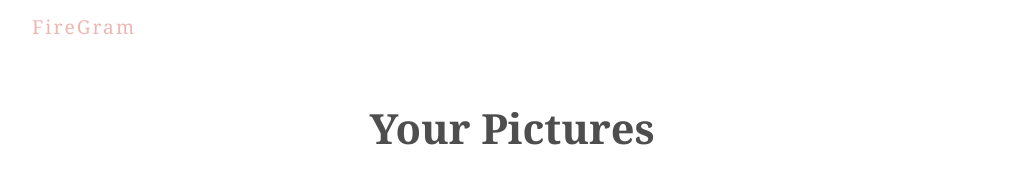
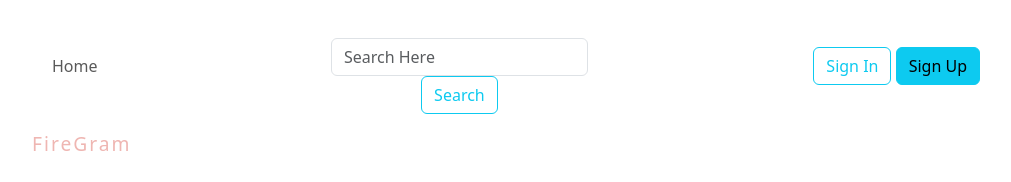
Before and after one commit to ishitakeshawani/Photo-Gallery, a React (Create React App) app: page / in a window 1280 px wide. Shown: the top 182 px of the page, without its empty margins (128-1139 px from the left). Built offline with nearby package versions, Linux system fonts and the light colour scheme; no server answers; the database is empty.

Commit message:
added navbar

```diff
--- a/src/App.js
+++ b/src/App.js
@@ -3,6 +3,7 @@ import Title from './comps/Title';
 import UploadForm from './comps/UploadForm';
 import ImageGrid from './comps/ImageGrid';
 import Modal from './comps/Modal';
+import NavBari from "./comps/NavBari";
 
 function App() {
   const [selectedImg,setSelectedImg] = useState(null);
@@ -10,6 +11,7 @@ function App() {
 
   return (
     <div className="App">
+      <NavBari />
       <Title/>
       <UploadForm />
       <ImageGrid  setSelectedImg={setSelectedImg}/>
--- /dev/null
+++ b/src/comps/NavBari.js
@@ -0,0 +1,31 @@
+import  React from "react";
+import { Navbar,Nav, Container, Form, Button, FormControl } from "react-bootstrap";
+import 'bootstrap/dist/css/bootstrap.min.css';
+
+
+const NavBari = () => {
+    return (
+        <Navbar collapseOnselect fixed="Top" expand='xl' bg="#fff">
+            <Container>
+                <Navbar.Toggle aria-controls="responsive-navbar-nav" />
+                <Navbar.Collapse id="responsive-navbar-nav">
+                    <Nav className="mr-auto">
+                        <Nav.Link href="/">Home</Nav.Link>
+
+                    </Nav>
+                    <Form inline>
+                        <FormControl type="text" placeholder="Search Here" className="mr-sm-2" />
+                        <Button variant="outline-info">Search</Button>
+
+                    </Form>
+                    <Nav className="justify-content-end">
+                        <Button variant="outline-info">Sign In</Button>&nbsp;
+                        <Button variant="info">Sign Up</Button>
+                    </Nav>
+                </Navbar.Collapse>
+            </Container>
+        </Navbar>
+    );
+}
+
+export default NavBari;
```
